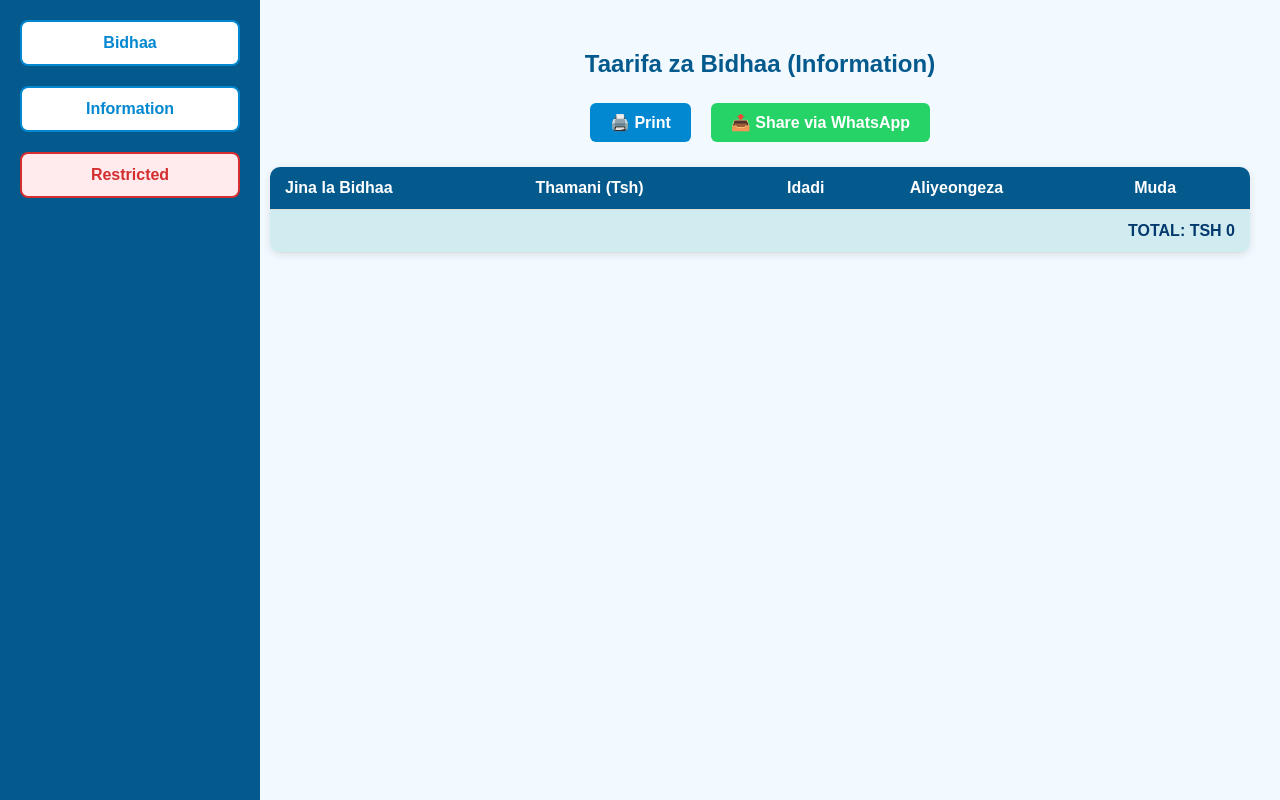
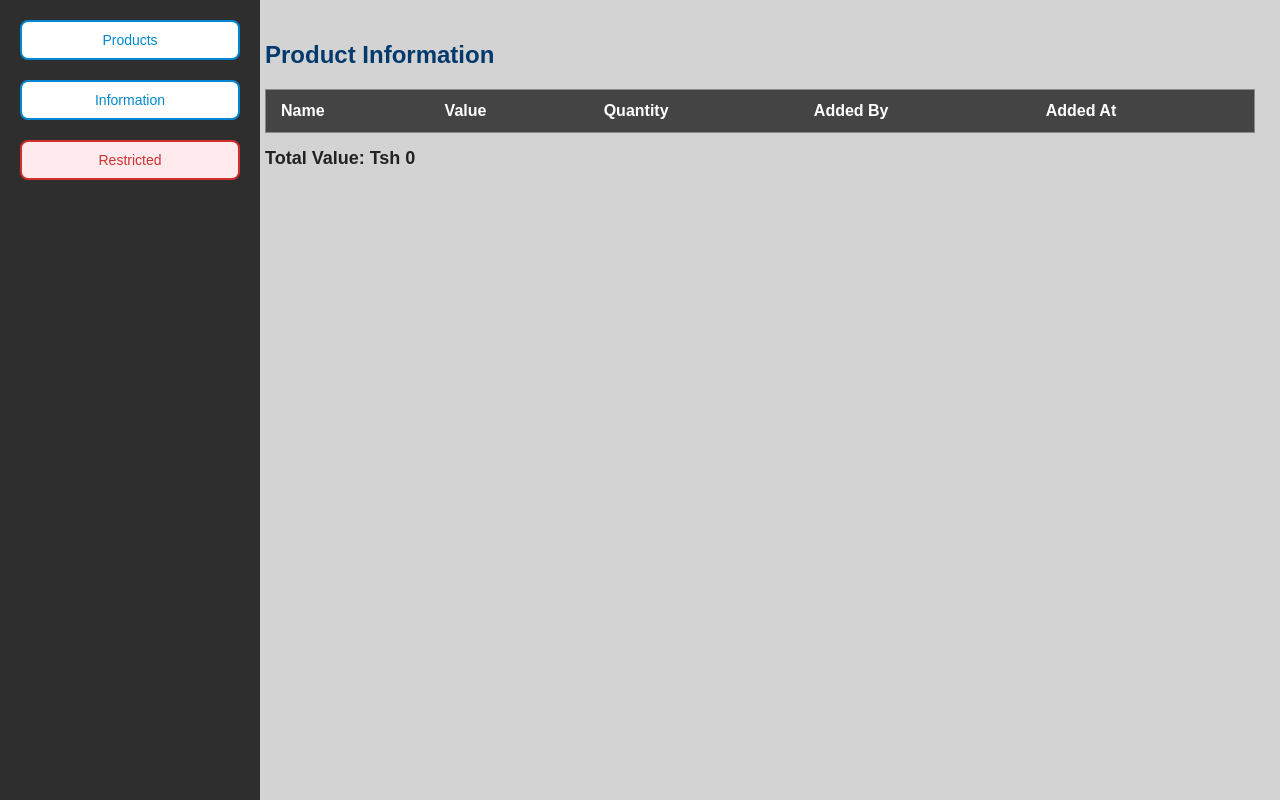
Before and after one commit to x-fata/jina_system, a Flask app: page /information in a window 1280 px wide. Run offline with Flask 3, Linux system fonts and the light colour scheme; the visitor is signed in with stand-in values (Sample User, id 1); data that the repository does not hold is empty; some libraries are stand-ins or nearby versions.

Commit message:
Imeboresha

```diff
--- a/app.py
+++ b/app.py
@@ -6,7 +6,6 @@ from werkzeug.security import check_password_hash
 app = Flask(__name__)
 app.secret_key = 'bizkazi_secret_key'
 
-# === DATABASE CONNECTION ===
 def get_db_connection():
     return psycopg2.connect(
         host="dpg-d265eimuk2gs73bhvjcg-a.oregon-postgres.render.com",
@@ -16,71 +15,33 @@ def get_db_connection():
         password="295a2tHLmhTeHFjTI4AxznPHmRMKJptc"
     )
 
-# === LOGIN ROUTE ===
 @app.route('/', methods=['GET', 'POST'])
 def login():
     if request.method == 'POST':
-        jina = request.form['jina']
+        name = request.form['jina']
         password = request.form['password']
 
         try:
             conn = get_db_connection()
             cursor = conn.cursor()
-            cursor.execute("SELECT * FROM admins WHERE jina = %s", (jina,))
+            cursor.execute("SELECT * FROM admins WHERE jina = %s", (name,))
             admin = cursor.fetchone()
 
             if admin and check_password_hash(admin[2], password):
-                session['admin'] = jina
-                login_time = datetime.now()
-                cursor.execute("""
-                    INSERT INTO activities (jina, action, timestamp)
-                    VALUES (%s, %s, %s)
-                """, (jina, 'login', login_time))
+                session['admin'] = name
+                # Clear admin activities once login
+                cursor.execute("DELETE FROM activities WHERE jina = %s", (name,))
                 conn.commit()
-                return redirect('/page2')
+                return redirect('/add-product')
             else:
-                return render_template('login.html', error='Jina au Password si sahihi.')
-
+                return render_template('login.html', error='Invalid name or password.')
         except Exception as e:
-            return render_template('login.html', error=f"Kuna tatizo: {e}")
+            return render_template('login.html', error=f"Error: {e}")
         finally:
             cursor.close()
             conn.close()
-
     return render_template('login.html')
 
-# === PAGE 2: ACTIVITIES VIEW ===
-@app.route('/page2')
-def page2():
-    if 'admin' not in session:
-        return redirect('/')
-
-    try:
-        conn = get_db_connection()
-        cursor = conn.cursor()
-        cursor.execute("""
-            SELECT jina, action, timestamp
-            FROM activities
-            ORDER BY timestamp DESC
-        """)
-        rows = cursor.fetchall()
-
-        activities = [
-            {
-                'jina': r[0],
-                'action': r[1],
-                'timestamp': r[2].strftime("%Y-%m-%d %H:%M:%S")
-            } for r in rows
-        ]
-        return render_template('page2.html', activities=activities)
-
-    except Exception as e:
-        return f"Kuna tatizo: {e}"
-    finally:
-        cursor.close()
-        conn.close()
-
-# === ADD PRODUCT ROUTE ===
 @app.route('/add-product', methods=['GET', 'POST'])
 def add_product():
     if 'admin' not in session:
@@ -89,14 +50,14 @@ def add_product():
     error, success = None, None
 
     if request.method == 'POST':
-        jina = request.form.get('jina')
-        thamani = request.form.get('thamani')
-        idadi = request.form.get('idadi')
+        name = request.form.get('jina')
+        price = request.form.get('thamani')
+        quantity = request.form.get('idadi')
         added_by = session['admin']
-        added_at = datetime.now()
+        added_at = datetime.now().strftime("%Y-%m-%d %H:%M:%S")
 
-        if not jina or not thamani or not idadi:
-            error = "Tafadhali jaza fomu yote ipasavyo."
+        if not name or not price or not quantity:
+            error = "Please fill in all fields."
         else:
             try:
                 conn = get_db_connection()
@@ -104,16 +65,15 @@ def add_product():
                 cursor.execute("""
                     INSERT INTO products (jina, thamani, idadi, added_by, added_at)
                     VALUES (%s, %s, %s, %s, %s)
-                """, (jina, float(thamani), int(idadi), added_by, added_at))
+                """, (name, float(price), int(quantity), added_by, added_at))
                 conn.commit()
-                success = "Bidhaa imeongezwa kikamilifu."
+                success = "Product added successfully."
             except Exception as e:
-                error = f"Kosa lililotokea: {e}"
+                error = f"Error occurred: {e}"
             finally:
                 cursor.close()
                 conn.close()
 
-    # Fetch all products - newest first
     try:
         conn = get_db_connection()
         cursor = conn.cursor()
@@ -123,7 +83,6 @@ def add_product():
             ORDER BY added_at DESC
         """)
         rows = cursor.fetchall()
-
         products = [
             {
                 'jina': r[0],
@@ -133,9 +92,8 @@ def add_product():
                 'added_at': r[4].strftime("%Y-%m-%d %H:%M:%S")
             } for r in rows
         ]
-
     except Exception as e:
-        error = f"Kosa wakati wa kupakua bidhaa: {e}"
+        error = f"Error while loading products: {e}"
         products = []
     finally:
         cursor.close()
@@ -143,7 +101,6 @@ def add_product():
 
     return render_template('add_product.html', error=error, success=success, products=products)
 
-# === INFORMATION ROUTE ===
 @app.route('/information')
 def information():
     if 'admin' not in session:
@@ -171,44 +128,26 @@ def information():
 
         cursor.execute("SELECT SUM(thamani) FROM products")
         total = cursor.fetchone()[0]
-        total_thamani = total if total else 0.0
+        total_value = total if total else 0.0
 
-        return render_template('information.html', products=products, total_thamani=total_thamani)
-
+        return render_template('information.html', products=products, total_thamani=total_value)
     except Exception as e:
-        return render_template('information.html', products=[], total_thamani=0, error=f"Kosa: {e}")
+        return render_template('information.html', products=[], total_thamani=0, error=f"Error: {e}")
     finally:
         cursor.close()
         conn.close()
 
-# === RESTRICTED PAGE ===
 @app.route('/restricted')
 def restricted():
     if 'admin' not in session:
         return redirect('/')
     return render_template('restricted.html')
 
-# === LOGOUT ===
 @app.route('/logout')
 def logout():
     if 'admin' in session:
-        jina = session['admin']
-        try:
-            conn = get_db_connection()
-            cursor = conn.cursor()
-            cursor.execute("""
-                INSERT INTO activities (jina, action, timestamp)
-                VALUES (%s, %s, %s)
-            """, (jina, 'logout', datetime.now()))
-            conn.commit()
-        except:
-            pass
-        finally:
-            cursor.close()
-            conn.close()
         session.clear()
     return redirect('/')
 
-# === RUN APP ===
 if __name__ == '__main__':
     app.run(debug=True)
--- a/templates/information.html
+++ b/templates/information.html
@@ -1,14 +1,14 @@
 <!DOCTYPE html>
-<html lang="sw">
+<html lang="en">
 <head>
   <meta charset="UTF-8" />
+  <meta name="viewport" content="width=device-width, initial-scale=1" />
   <title>Information - BizKazi</title>
   <style>
     body {
+      margin: 0;
       font-family: Arial, sans-serif;
-      background-color: #f2f9ff;
-      padding: 0;
-      margin: 0;
+      background-color: #d3d3d3; /* light gray */
       color: #03396c;
       display: flex;
       min-height: 100vh;
@@ -16,7 +16,7 @@
 
     .sidebar {
       width: 220px;
-      background-color: #045a8d;
+      background-color: #2e2e2e; /* dark gray */
       padding: 20px;
       display: flex;
       flex-direction: column;
@@ -29,11 +29,10 @@
       background-color: white;
       color: #0288d1;
       border: 2px solid #0288d1;
-      padding: 12px;
-      font-size: 16px;
+      padding: 10px;
+      font-size: 14px;
       border-radius: 8px;
       cursor: pointer;
-      font-weight: bold;
       transition: all 0.3s ease;
       text-align: center;
     }
@@ -54,70 +53,34 @@
 
     .main-content {
       margin-left: 240px;
-      padding: 30px;
+      padding: 25px;
+      overflow-x: auto;
       flex-grow: 1;
-      width: 100%;
     }
 
-    h2 {
-      text-align: center;
-      color: #045a8d;
-      margin-bottom: 25px;
-    }
-
-    .top-buttons {
-      display: flex;
-      justify-content: center;
-      gap: 20px;
-      margin-bottom: 25px;
-    }
-
-    .top-buttons button {
-      padding: 10px 20px;
-      font-size: 16px;
-      border: none;
-      border-radius: 6px;
-      cursor: pointer;
-      font-weight: bold;
-      transition: 0.3s;
-    }
-
-    .print-btn {
-      background-color: #0288d1;
-      color: white;
-    }
-
-    .print-btn:hover {
-      background-color: #016699;
-    }
-
-    .share-btn {
-      background-color: #25D366;
-      color: white;
-    }
-
-    .share-btn:hover {
-      background-color: #1DA955;
+    h1 {
+      margin-bottom: 20px;
+      font-size: 24px;
     }
 
     table {
       width: 100%;
       border-collapse: collapse;
-      background-color: white;
-      box-shadow: 0 2px 8px rgba(0,0,0,0.1);
-      border-radius: 10px;
-      overflow: hidden;
-      margin-bottom: 20px;
+      background-color: transparent;
+      border: 1px solid #888888;
+      border-radius: 0;
     }
 
     th, td {
       padding: 12px 15px;
       text-align: left;
-      border-bottom: 1px solid #ddd;
+      border-bottom: 1px solid #888888;
+      background-color: transparent;
+      color: black;
     }
 
     th {
-      background-color: #045a8d;
+      background-color: #444444;
       color: white;
       position: sticky;
       top: 0;
@@ -125,14 +88,14 @@
     }
 
     tr:hover {
-      background-color: #f1f9ff;
+      background-color: #b0b0b0;
     }
 
-    .total-row td {
+    .total {
+      margin-top: 15px;
       font-weight: bold;
-      background-color: #d1ecf1;
-      color: #03396c;
-      text-align: right;
+      font-size: 18px;
+      color: #222222;
     }
 
     @media (max-width: 768px) {
@@ -150,57 +113,30 @@
 
       .main-content {
         margin-left: 0;
-        padding: 20px;
+        padding: 10px;
       }
     }
   </style>
-
-  <script>
-    function printPage() {
-      window.print();
-    }
-
-    function shareOnWhatsApp() {
-      const raw = document.getElementById('products-data').textContent;
-      const products = JSON.parse(raw);
-      let text = '📦 Taarifa za Bidhaa:\n\n';
-
-      products.forEach(p => {
-        text += `- ${p.jina} | TSH ${p.thamani} | IDADI: ${p.idadi}\n`;
-      });
-
-      text += `\nTOTAL: TSH {{ total_thamani }}`;
-
-      const encoded = encodeURIComponent(text);
-      const url = `https://wa.me/?text=${encoded}`;
-      window.open(url, '_blank');
-    }
-  </script>
 </head>
 <body>
 
   <div class="sidebar">
-    <button onclick="location.href='{{ url_for('add_product') }}'">Bidhaa</button>
-    <button onclick="location.href='{{ url_for('information') }}'">Information</button>
+    <button onclick="location.href='{{ url_for('add_product') }}'">Products</button>
+    <button class="active" onclick="location.href='{{ url_for('information') }}'">Information</button>
     <button class="restricted-btn" onclick="location.href='{{ url_for('restricted') }}'">Restricted</button>
   </div>
 
   <div class="main-content">
-    <h2>Taarifa za Bidhaa (Information)</h2>
-
-    <div class="top-buttons">
-      <button class="print-btn" onclick="printPage()">🖨️ Print</button>
-      <button class="share-btn" onclick="shareOnWhatsApp()">📤 Share via WhatsApp</button>
-    </div>
+    <h1>Product Information</h1>
 
     <table>
       <thead>
         <tr>
-          <th>Jina la Bidhaa</th>
-          <th>Thamani (Tsh)</th>
-          <th>Idadi</th>
-          <th>Aliyeongeza</th>
-          <th>Muda</th>
+          <th>Name</th>
+          <th>Value</th>
+          <th>Quantity</th>
+          <th>Added By</th>
+          <th>Added At</th>
         </tr>
       </thead>
       <tbody>
@@ -213,16 +149,11 @@
             <td>{{ product.added_at }}</td>
           </tr>
         {% endfor %}
-        <tr class="total-row">
-          <td colspan="5">TOTAL: TSH {{ total_thamani }}</td>
-        </tr>
       </tbody>
     </table>
 
-    <!-- Safely embedded product data for JavaScript -->
-    <script type="application/json" id="products-data">
-      {{ products | tojson }}
-    </script>
+    <div class="total">Total Value: Tsh {{ total_thamani }}</div>
   </div>
+
 </body>
 </html>
```
Also changed, not shown: templates/add_product.html (+33 -34 lines), templates/login.html (+69 -72 lines), templates/page2.html (+22 -16 lines), templates/restricted.html (added, +51 -0 lines). Lines whose indentation alone changed are shown as unchanged.
